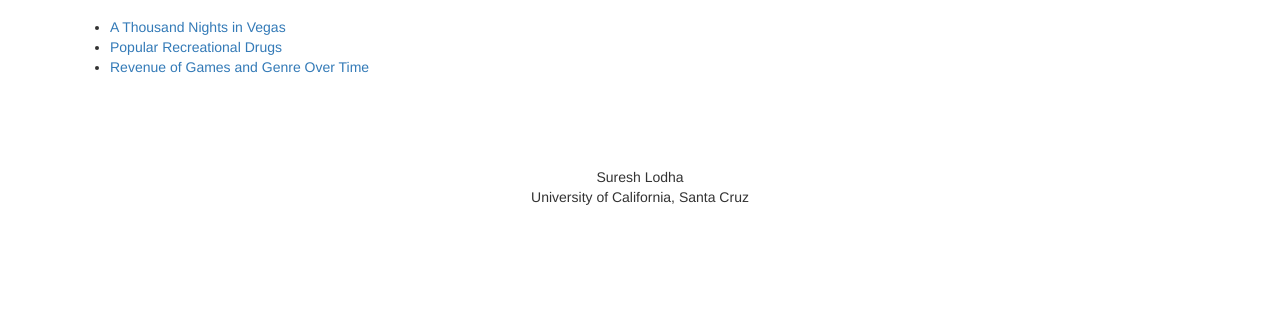
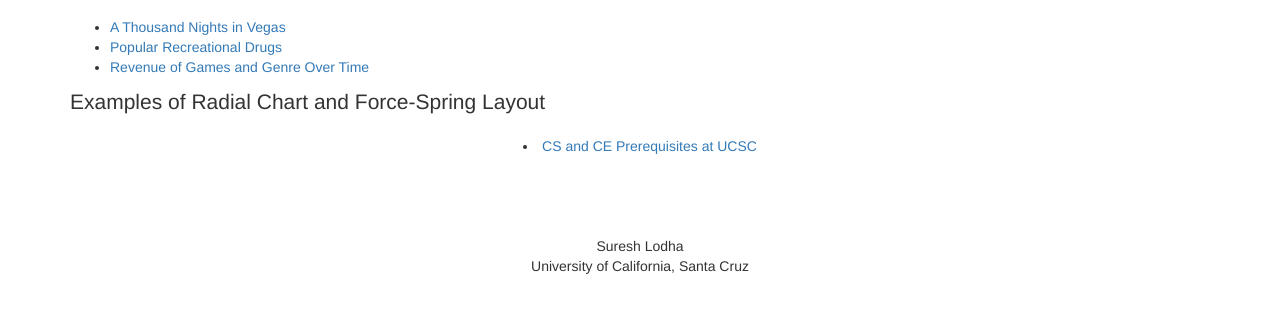
Before and after one commit to JavierJuanillo13/CMPS165Examples, a plain HTML site: page index.html in a window 1280 px wide. Shown: the part 172-484 px from the top of the page. Drawn offline with Linux system fonts and the light colour scheme.

Commit message:
Update index.html

```diff
--- a/index.html
+++ b/index.html
@@ -83,7 +83,7 @@
                     <!--<li><a href="http://sureshlodha.github.io/KeystonePipeline/" target="_blank">Campaign Finance in Congress(Keystone)</a></li>-->
                 </ul>
 
-               <!--<p class="lead" style="text-align:left">Examples of Radial Chart, Motion Chart, and Force-Spring Layout</p>-->
+               <p class="lead" style="text-align:left">Examples of Radial Chart and Force-Spring Layout</p>
                 <!--<ul style="text-align:left">-->
                    <!--<li><a href="http://sureshlodha.github.io/MapOfGods/" target="_blank">Map of Gods</a></li>-->
                     <!--<li><a href="http://sureshlodha.github.io/SFvsLA/" target="_blank">San Francisco vs Los Angeles</a></li>-->
@@ -93,7 +93,7 @@
                     <!--<li><a href="http://sureshlodha.github.io/FruitsAndVegetables/" target="_blank">Inside Fruits and Vegetables</a></li>-->
                     <!--<li><a href="http://sureshlodha.github.io/LanguageofControversy/" target="_blank">Language of Controversy</a></li>-->
                     <!--<li><a href="http://sureshlodha.github.io/GuitarEdition/" target="_blank">The Guide to Gear Comparison Guitarist's Edition</a></li>-->
-                    <!--<li><a href="http://sureshlodha.github.io/RadialLayout/index.html" target="_blank">CS and CE Prerequisites at UCSC</a></li>-->
+                    <li><a href="http://sureshlodha.github.io/RadialLayout/index.html" target="_blank">CS and CE Prerequisites at UCSC</a></li>
                     <!--<li><a href="http://sureshlodha.github.io/ImmigrationCalifornia/" target="_blank">Immigration into California</a></li>-->
                     <!--<li><a href="http://sureshlodha.github.io/MotionChart/index.html" target="_blank">Simple Motion Chart Example</a></li>-->
                     <!--<li><a href="http://sureshlodha.github.io/ForceLayout/clusterindex.html" target="_blank">Force-Spring Layout Example</a></li>-->
```
